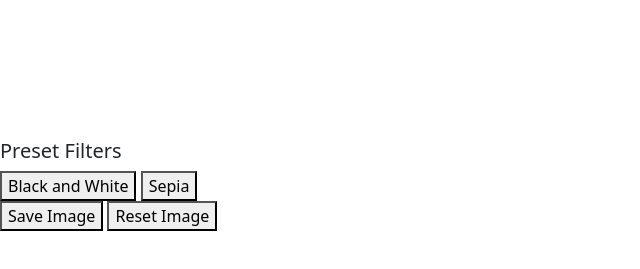
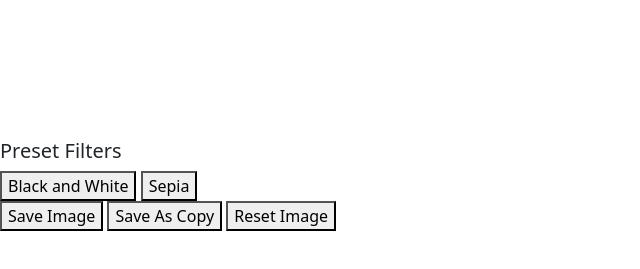
Before and after one commit to rxperez12/pixly, a website built with Vite: page fe/edit.html in a window 1280 px wide. Shown: the part 73-342 px from the top of the page, without its empty margins (0-640 px from the left). Built offline with nearby package versions, Linux system fonts and the light colour scheme.

Commit message:
added save as copy

```diff
--- a/fe/edit.html
+++ b/fe/edit.html
@@ -29,6 +29,7 @@
 
     </div>
     <button class="save-image">Save Image</button>
+    <button class="save-as-copy"> Save As Copy</button>
     <button class="reset-image"> Reset Image</button>
 
   </div>
```
